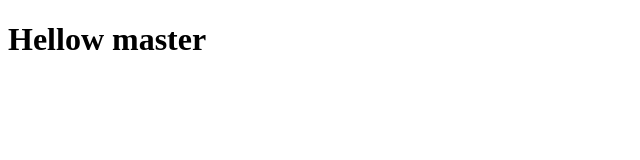
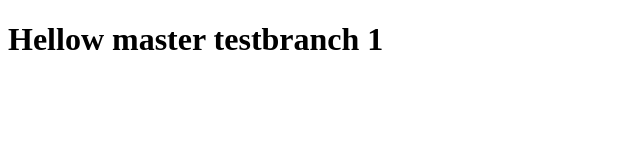
Before and after one commit to selvaG2/git-vscode, a plain HTML site: page index.html in a window 1280 px wide. Shown: the whole page, without its empty margins (0-640 px from the left). Drawn offline with Linux system fonts and the light colour scheme.

Commit message:
second commit

```diff
--- a/index.html
+++ b/index.html
@@ -7,6 +7,7 @@
     <title>Document</title>
 </head>
 <body>
-    <h1>Hellow master</h1>
+    <h1>Hellow master testbranch 1
+    </h1>
 </body>
 </html>
```
